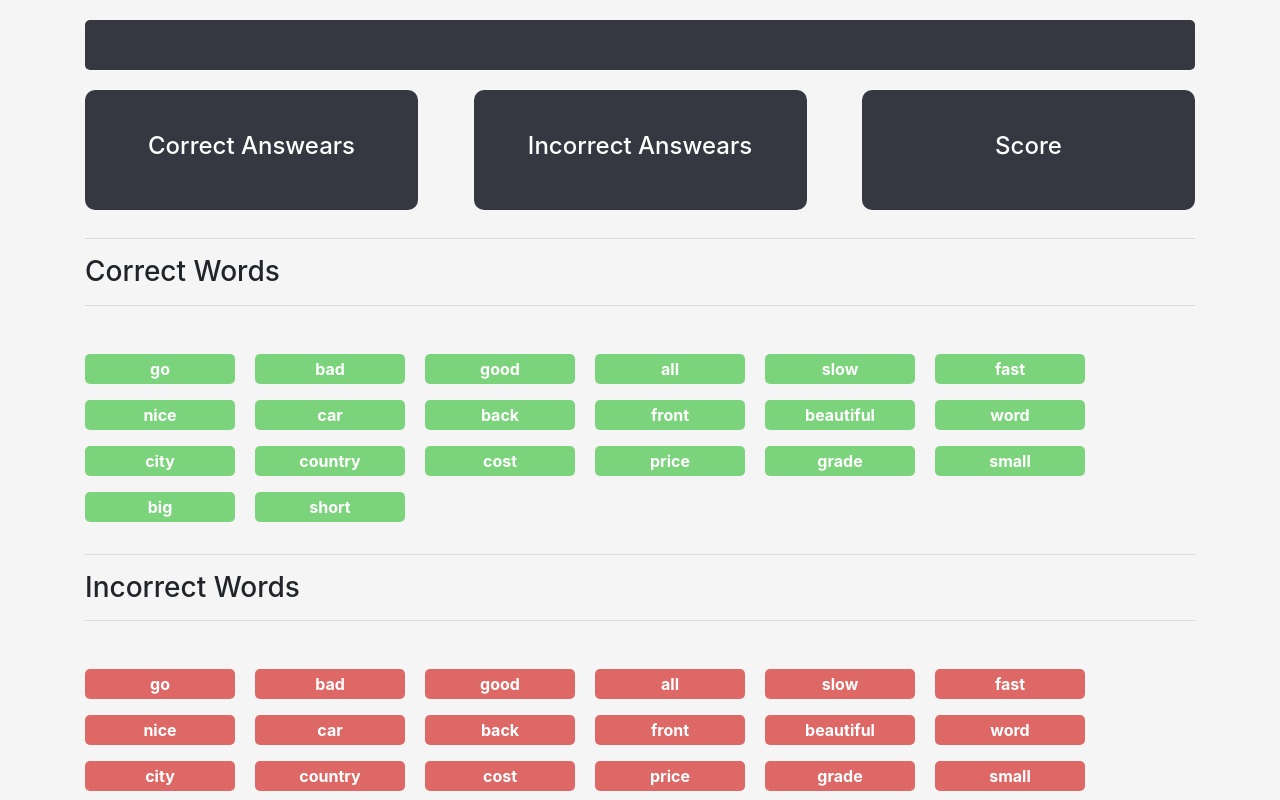
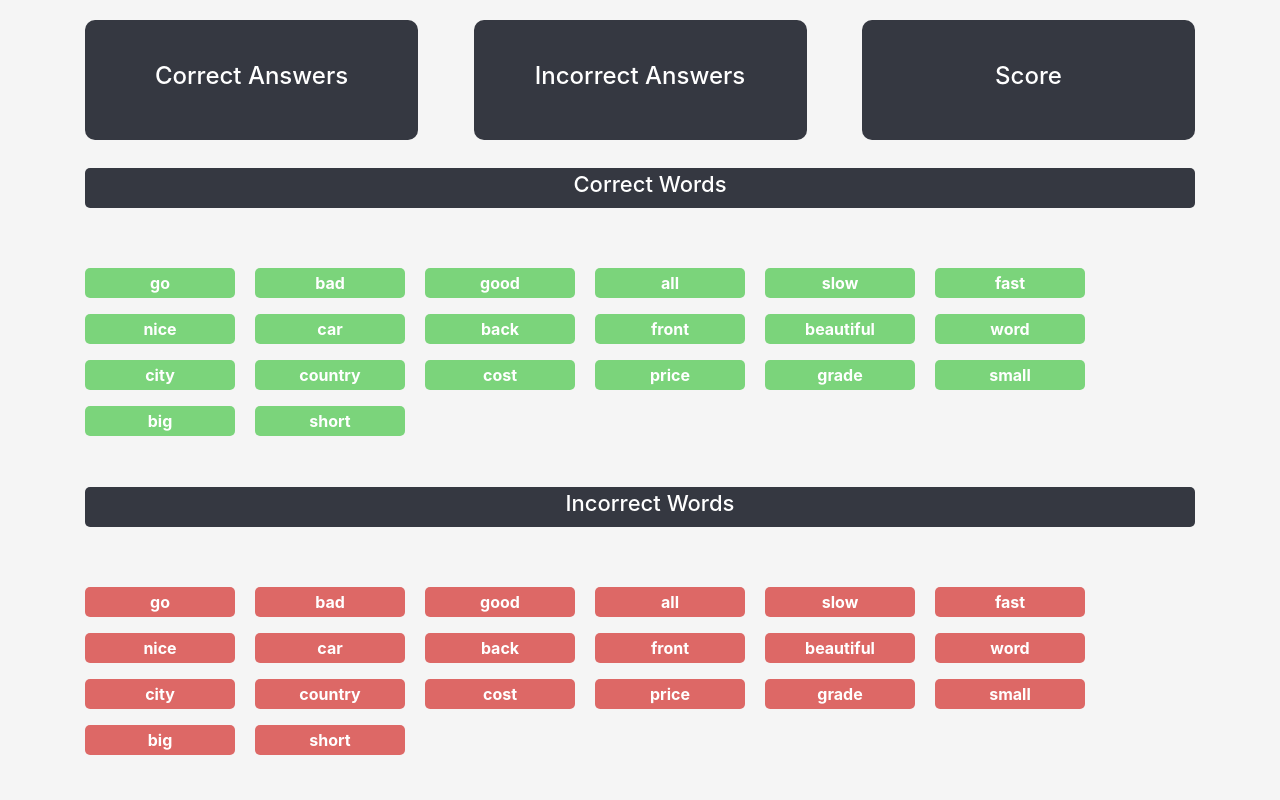
Before and after one commit to berekashvili22/DjangoDictionary, a Django app: template dictionary_project/quiz/templates/quiz/result.html in a window 1280 px wide. Shown: the part 62-862 px from the top of the page. Run offline with Django 3.2, Linux system fonts and the light colour scheme; the template is opened without the code that fills it: values that come from a table or form of the project are taken from there, others are empty; data comes from the database, SQL or seed files in the repository.

Commit message:
update ui

```diff
--- a/dictionary_project/quiz/templates/quiz/result.html
+++ b/dictionary_project/quiz/templates/quiz/result.html
@@ -2,16 +2,13 @@
 {% load static %}
 {% block content %}
 <div class="container">
-    <div class="result-title-container">
-        <h3>{{ result.dictionary }}</h3>
-    </div>
     <div class="result-top-container mb-5">
         <div class="result-top-box">
-            <h4 class="result-details-title">Correct Answears</h4>
+            <h4 class="result-details-title">Correct Answers</h4>
             <div class="result-details green">{{ result.correct_count }}</div>
         </div>
         <div class="result-top-box">
-            <h4 class="result-details-title">Incorrect Answears</h4>
+            <h4 class="result-details-title">Incorrect Answers</h4>
             <div class="result-details red">{{ result.incorrect_count }}</div>
         </div>
         <div class="result-top-box">
@@ -19,17 +16,17 @@
             <div class="result-details">{{ result.score }}</div>
         </div>
     </div>
-    <hr>
-    <h3>Correct Words</h3>
-    <hr class="mb-5">
+    <div class="result-title-cont">
+        <h3 class="result-title">Correct Words</h3>
+    </div>
     <div class="result-words-container">
         {% for correct_word in correct_words%}
             <p class="result-word correct">{{ correct_word.original_word }}</p>
         {% endfor %}
     </div>
-    <hr>
-    <h3>Incorrect Words</h3>
-    <hr class="mb-5">
+    <div class="result-title-cont">
+        <h3 class="result-title">Incorrect Words</h3>
+    </div>
     <div class="result-words-container">
         {% for incorrect_word in incorrect_words%}
             <p class="result-word incorrect">{{ incorrect_word.original_word }}</p>
```
